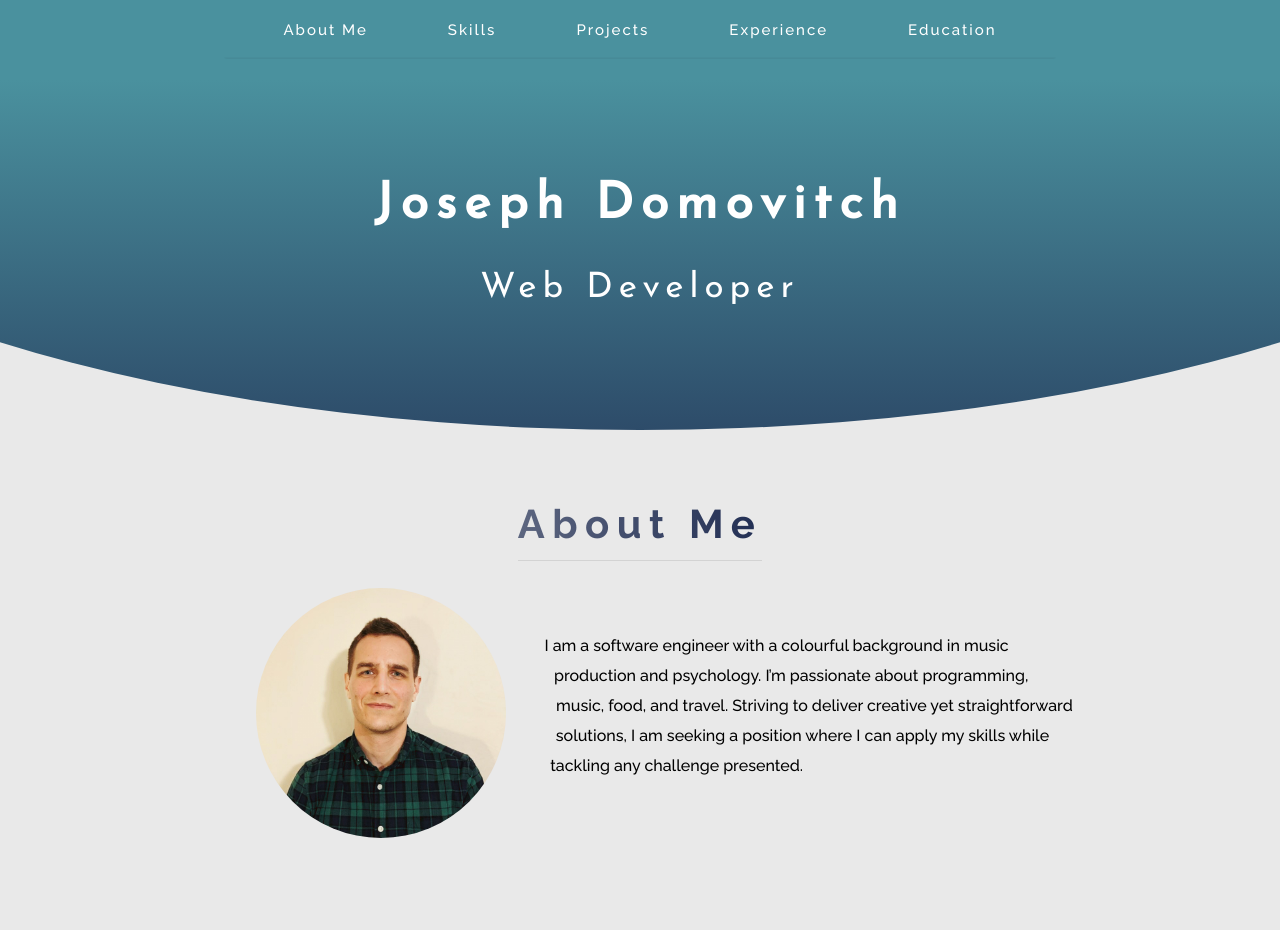
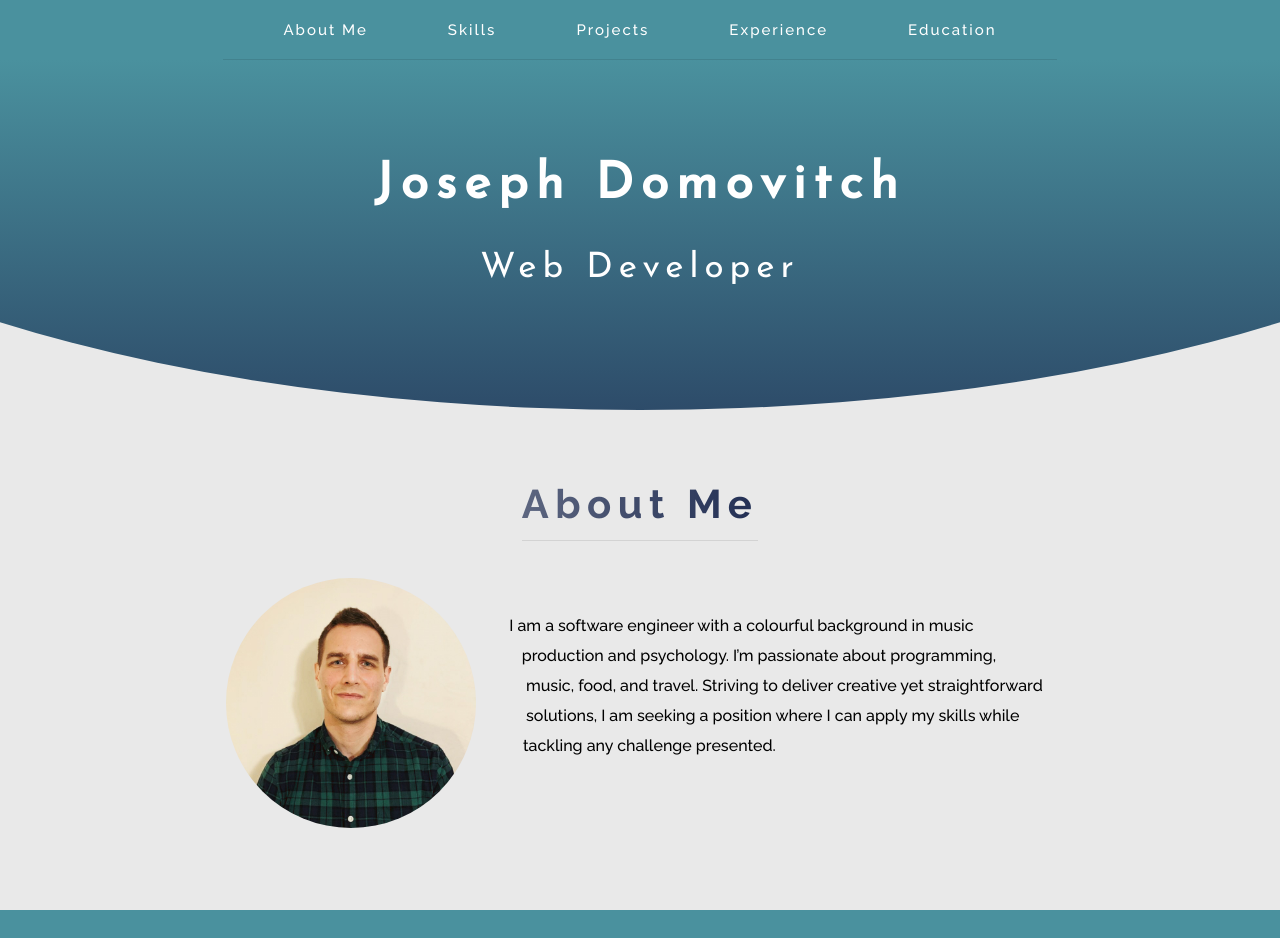
Before and after one commit to jdomo/jd-portfolio, a React (Create React App) app: page / in a window 1280 px wide. Built offline with nearby package versions, Linux system fonts and the light colour scheme.

Commit message:
apply fixed navbar styling

```diff
--- a/src/components/About.js
+++ b/src/components/About.js
@@ -3,7 +3,7 @@ import React from 'react';
 const About = () => {
   return (
     <section className="section-about">
-      <div className="u-center-text">
+      <div className="u-center-text u-margin-bottom-med">
         <h3 className="heading-secondary" id="about">About Me</h3>
       </div>
       <div className="u-margin-top">
--- a/src/css/style.css
+++ b/src/css/style.css
@@ -12,7 +12,8 @@ html {
   font-size: 62.5%; }
 
 body {
-  box-sizing: border-box; }
+  box-sizing: border-box;
+  background-color: #4a919e; }
 
 body {
   font-family: 'Raleway', sans-serif; }
@@ -36,7 +37,7 @@ header {
 .heading-secondary {
   font-size: 4rem;
   font-weight: 700;
-  letter-spacing: .75rem;
+  letter-spacing: .65rem;
   padding-bottom: 1.25rem;
   border-bottom: 1px solid rgba(119, 119, 119, 0.2);
   cursor: default;
@@ -48,7 +49,8 @@ header {
   .heading-secondary:hover {
     transform: scale(1.025) translate(-1rem, -1rem);
     text-shadow: 3rem 3rem 0.5rem rgba(119, 119, 119, 0.2);
-    border-bottom: none; }
+    border-bottom: none;
+    backface-visibility: hidden; }
 
 .heading-tertiary {
   margin: auto;
@@ -60,6 +62,12 @@ header {
 
 .u-margin-top {
   margin-top: 4rem !important; }
+
+.u-margin-bottom {
+  margin-bottom: 4rem !important; }
+
+.u-margin-bottom-med {
+  margin-bottom: 5rem !important; }
 
 .row {
   max-width: 114rem;
@@ -89,6 +97,7 @@ header {
 
 .header {
   position: relative;
+  margin-top: 6rem;
   height: 50rem;
   background-image: linear-gradient(to bottom, #4a919e, #212e53);
   background-size: cover;
@@ -112,21 +121,24 @@ header {
 
 .navbar {
   background-color: #4a919e;
-  margin: 0;
-  height: 8rem;
-  position: relative; }
+  margin: auto;
+  height: 6rem;
+  border-bottom: 1px solid;
+  border-image: linear-gradient(to right, transparent 20%, rgba(0, 0, 0, 0.1) 20%, rgba(0, 0, 0, 0.1) 80%, transparent 80%) 50;
+  position: fixed;
+  top: 0;
+  left: 0;
+  width: 100%;
+  z-index: 2; }
   .navbar__linklist {
     position: absolute;
-    top: 3rem;
+    top: 2rem;
     left: 50%;
     transform: translate(-50%, -50%);
     list-style: none;
     text-align: center;
     width: 65%;
-    border-bottom: 1px solid #4a919e;
-    padding-bottom: 2rem;
     padding-top: 2rem;
-    background-image: linear-gradient(to bottom, transparent 98%, rgba(0, 0, 0, 0.2));
     border-radius: 3px; }
   .navbar__item {
     display: inline-block;
@@ -167,12 +179,20 @@ header {
     shape-outside: circle(50% at 50% 45%);
     -webkit-clip-path: circle(50% at 50% 45%);
     clip-path: circle(50% at 50% 45%);
-    transform: translateX(rem);
-    position: relative; }
+    transform: translateX(-3rem);
+    position: relative;
+    drop-shadow: -3px 0 6px #000; }
+    .section-about__shape::after {
+      width: 25rem;
+      height: 25rem;
+      box-shadow: -3px 0 6px #000;
+      -webkit-shape-outside: circle(50% at 50% 45%);
+      shape-outside: circle(50% at 50% 45%); }
   .section-about__img {
     width: 100%;
-    transform: translateY(-5rem); }
+    transform: translateY(-5rem);
+    z-index: 100; }
   .section-about__text {
-    padding-top: 3rem;
-    transform: translateX(5rem);
+    padding-top: 2rem;
+    transform: translateX(2rem);
     line-height: 3rem; }
--- a/src/sass/abstracts/_variables.scss
+++ b/src/sass/abstracts/_variables.scss
@@ -34,4 +34,4 @@ $border-radius-sml: 3px;
 $default-box-shadow: 0 1.5rem 4rem rgba($color-black, .15);
 
 //MISC
-$navbar-height: 8rem;
+$navbar-height: 6rem;
--- a/src/sass/base/_base.scss
+++ b/src/sass/base/_base.scss
@@ -15,4 +15,5 @@ html {
 //All elements inherit border-box sizing
 body {
   box-sizing: border-box;
+  background-color: $color-blue-light;
 }
--- a/src/sass/base/_typography.scss
+++ b/src/sass/base/_typography.scss
@@ -26,9 +26,9 @@ header {
 }
 
 .heading-secondary {
-  font-size: 4rem; //35px
+  font-size: 4rem;
   font-weight: 700;
-  letter-spacing: .75rem;
+  letter-spacing: .65rem;
 
   padding-bottom: 1.25rem;
   border-bottom: 1px solid rgba($color-grey-dark, .2);
@@ -47,6 +47,7 @@ header {
     transform: scale(1.025) translate(-1rem, -1rem);
     text-shadow: 3rem 3rem .5rem rgba($color-grey-dark, .2);
     border-bottom: none;
+    backface-visibility: hidden;
   }
 }
 
--- a/src/sass/base/_util.scss
+++ b/src/sass/base/_util.scss
@@ -5,3 +5,11 @@
 .u-margin-top {
   margin-top: 4rem !important;
 }
+
+.u-margin-bottom {
+  margin-bottom: 4rem !important;
+}
+
+.u-margin-bottom-med {
+  margin-bottom: 5rem !important;
+}
--- a/src/sass/layout/_header.scss
+++ b/src/sass/layout/_header.scss
@@ -2,6 +2,7 @@
 
 .header {
   position: relative;
+  margin-top: $navbar-height;
   // height: 80vh;
   height: 50rem;
   background-image: linear-gradient(
--- a/src/sass/layout/_navbar.scss
+++ b/src/sass/layout/_navbar.scss
@@ -2,23 +2,29 @@
 
 .navbar {
   background-color: $color-blue-light;
-  margin: 0;
-  height: 8rem;
-  position: relative;
+  margin: auto;
+  height: $navbar-height;
+  // border-bottom: 1px solid rgba($color-black, .1);
+  border-bottom: 1px solid;
+  border-image: linear-gradient(to right, transparent 20%, rgba($color-black, .1) 20%, rgba($color-black, .1) 80%, transparent 80%) 50;
+  // position: relative;
+  position: fixed;
+  top: 0;
+  left: 0;
+  width: 100%;
+  z-index: 2;
 
   &__linklist {
     position: absolute;
-    top: 3rem;
+    top: 2rem;
     left: 50%;
     transform: translate(-50%, -50%);
 
     list-style: none;
     text-align: center;
     width: 65%;
-    border-bottom: 1px solid rgba($color-blue-light, 1);
-    padding-bottom: 2rem;
+    // padding-bottom: 2rem;
     padding-top: 2rem;
-    background-image: linear-gradient(to bottom, transparent 98%, rgba($color-black, 0.2));
     border-radius: $border-radius-sml;
   }
 
@@ -47,6 +53,7 @@
       border-top: 4px solid $color-tertiary-light;
       border-radius: $border-radius-sml;
     }
+
     &:focus {
       border-top: 4px solid $color-tertiary-light;
       border-radius: $border-radius-sml;
--- a/src/sass/pages/_home.scss
+++ b/src/sass/pages/_home.scss
@@ -19,18 +19,28 @@
     shape-outside: circle(50% at 50% 45%);
     -webkit-clip-path: circle(50% at 50% 45%);
     clip-path: circle(50% at 50% 45%);
-    transform: translateX(rem);
+    transform: translateX(-3rem);
     position: relative;
+    drop-shadow: -3px 0 6px $color-black;
+
+    &::after {
+      width: 25rem;
+      height: 25rem;
+      box-shadow: -3px 0 6px $color-black;
+      -webkit-shape-outside: circle(50% at 50% 45%);
+    shape-outside: circle(50% at 50% 45%);
+    }
   }
 
   &__img {
     width: 100%;
     transform: translateY(-5rem);
+    z-index: 100;
   }
 
   &__text {
-    padding-top: 3rem;
-    transform: translateX(5rem);
+    padding-top: 2rem;
+    transform: translateX(2rem);
     line-height: 3rem;
   }
 
```
